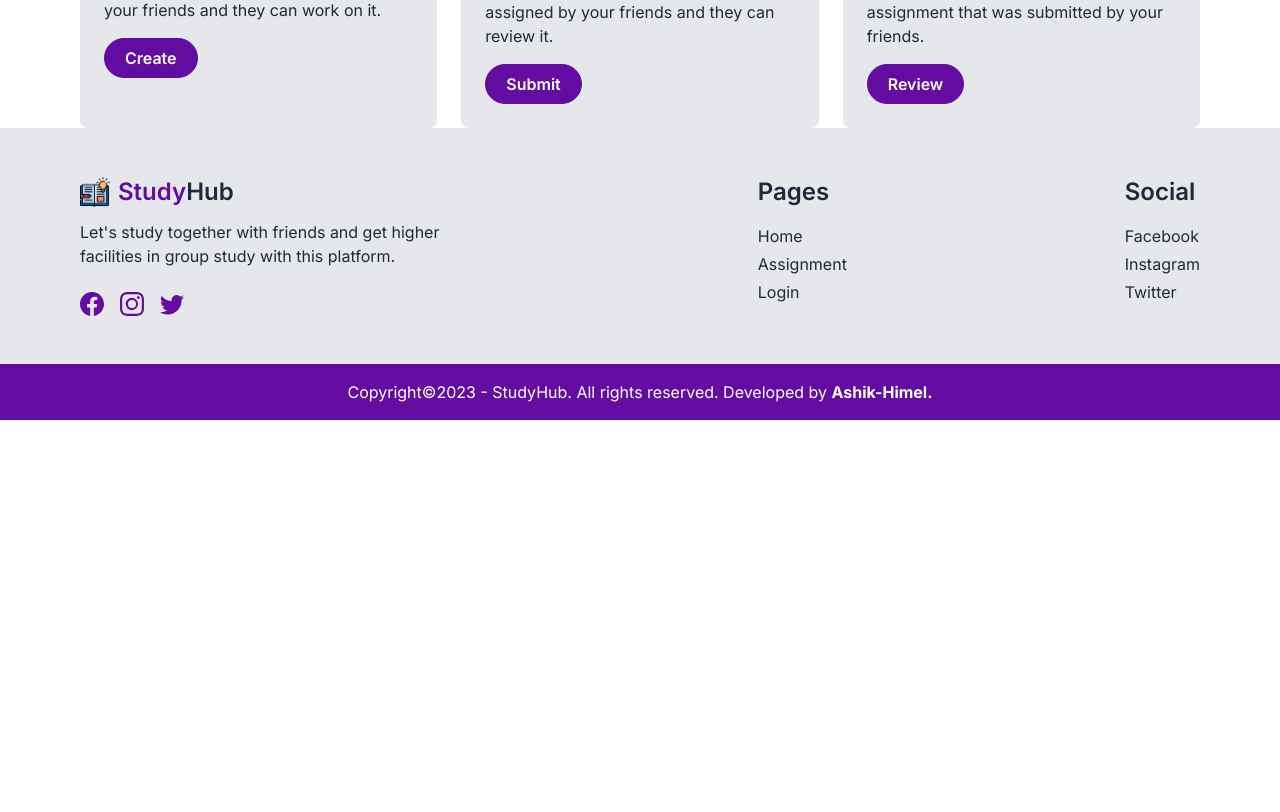
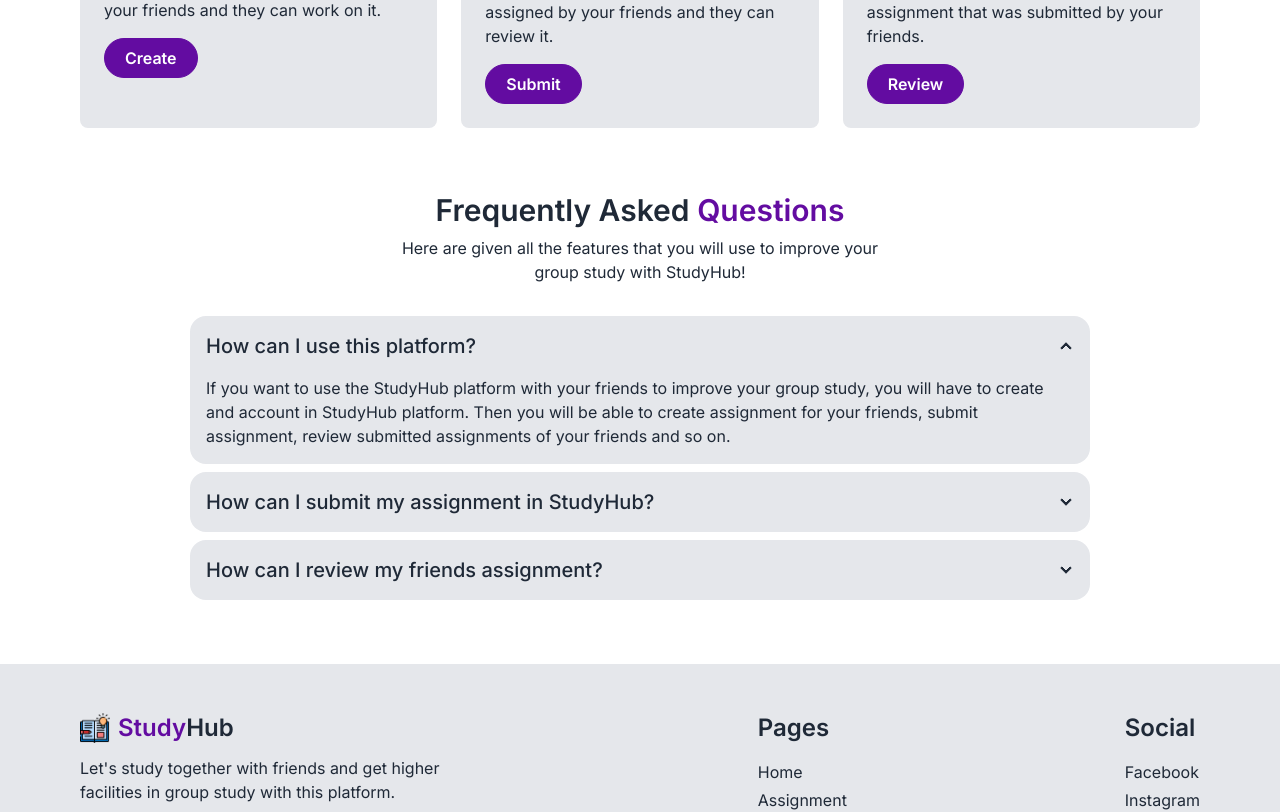
Before and after one commit to Ashik-Himel/study-hub-client, a React (Vite) app: page / in a window 1280 px wide. Shown: the part 900-1712 px from the top of the page. Before the commit the page ends 1320 px from the top, so only its background shows below. Built offline with nearby package versions, Linux system fonts and the light colour scheme.

Commit message:
FAQ section added in homepage and homepage done

```diff
--- a/src/components/Footer.jsx
+++ b/src/components/Footer.jsx
@@ -3,7 +3,7 @@ import { Link } from 'react-router-dom';
 
 const Footer = () => {
   return (
-    <footer>
+    <footer className='mt-16'>
       <div className='bg-gray-200 py-8 md:py-12'>
         <div className="container flex flex-col md:flex-row justify-between gap-8">
           <div>
--- /dev/null
+++ b/src/components/home/FAQSection.jsx
@@ -0,0 +1,42 @@
+const FAQSection = () => {
+  return (
+    <section className="mt-16">
+      <div className="container">
+        <h2 className="text-3xl font-semibold mb-2 text-center">Frequently Asked <span className="text-primary">Questions</span></h2>
+        <p className="max-w-[500px] mx-auto text-center mb-8">Here are given all the features that you will use to improve your group study with StudyHub!</p>
+
+        <div className="max-w-[900px] mx-auto">
+          <div className="collapse collapse-arrow bg-gray-200 mb-2">
+            <input type="radio" name="my-accordion-2" checked="checked" />
+            <div className="collapse-title text-xl font-medium">
+              How can I use this platform?
+            </div>
+            <div className="collapse-content">
+              <p>If you want to use the StudyHub platform with your friends to improve your group study, you will have to create and account in StudyHub platform. Then you will be able to create assignment for your friends, submit assignment, review submitted assignments of your friends and so on.</p>
+            </div>
+          </div>
+          <div className="collapse collapse-arrow bg-gray-200 mb-2">
+            <input type="radio" name="my-accordion-2" />
+            <div className="collapse-title text-xl font-medium">
+              How can I submit my assignment in StudyHub?
+            </div>
+            <div className="collapse-content">
+              <p>After login, go to the assignments page and select the assignment that you want to submit. Click submit button and submit your assignment pdf link. Then click submit button and you are done. Now your friends are able to review your assignment.</p>
+            </div>
+          </div>
+          <div className="collapse collapse-arrow bg-gray-200 mb-2">
+            <input type="radio" name="my-accordion-2" />
+            <div className="collapse-title text-xl font-medium">
+              How can I review my friends assignment?
+            </div>
+            <div className="collapse-content">
+              <p>After login, go to the submitted assignments page. Then select an assignment that you want to review. Click on review button and watch the assignment pdf and give marks on this assignment. After that press review button and you are done.</p>
+            </div>
+          </div>
+        </div>
+      </div>
+    </section>
+  );
+};
+
+export default FAQSection;
--- a/src/components/home/FeaturesSection.jsx
+++ b/src/components/home/FeaturesSection.jsx
@@ -4,7 +4,7 @@ import { Link } from 'react-router-dom';
 
 const FeaturesSection = () => {
   return (
-    <section className='mt-12 lg:mt-16'>
+    <section className='mt-16'>
       <div className="container">
         <h2 className="text-3xl font-semibold mb-2 text-center">StudyHub&apos;s <span className="text-primary">Features</span></h2>
         <p className="max-w-[500px] mx-auto text-center mb-8">Here are given all the features that you will use to improve your group study with StudyHub!</p>
--- a/src/components/home/HeroSection.jsx
+++ b/src/components/home/HeroSection.jsx
@@ -5,7 +5,7 @@ const HeroSection = () => {
   return (
     <section className="py-8 md:py-4">
       <div className="container">
-        <div className="flex flex-col md:flex-row justify-between items-center [&>*]:flex-1">
+        <div className="flex flex-col md:flex-row justify-between items-center gap-4 md:gap-8 [&>*]:flex-1">
           <div>
             <h1 className="text-5xl font-semibold leading-[1.2] mb-2">Welcome to <span className="text-primary">Study</span>Hub!</h1>
             <p className="max-w-[550px]">StudyHub is an online group study based web platform, where people can took part in group study with his friends. They can create, submit, review assignments of each other in this platform.</p>
--- a/src/pages/Home.jsx
+++ b/src/pages/Home.jsx
@@ -1,5 +1,6 @@
 import { Helmet } from "react-helmet-async";
 import FeaturesSection from "../components/home/FeaturesSection";
+import FAQSection from "../components/home/FAQSection";
 
 const Home = () => {
   return (
@@ -9,6 +10,7 @@ const Home = () => {
       </Helmet>
 
       <FeaturesSection />
+      <FAQSection />
     </main>
   );
 };
```
Also changed, not shown: 5 other files (tests, documents, lock files or other folders).
